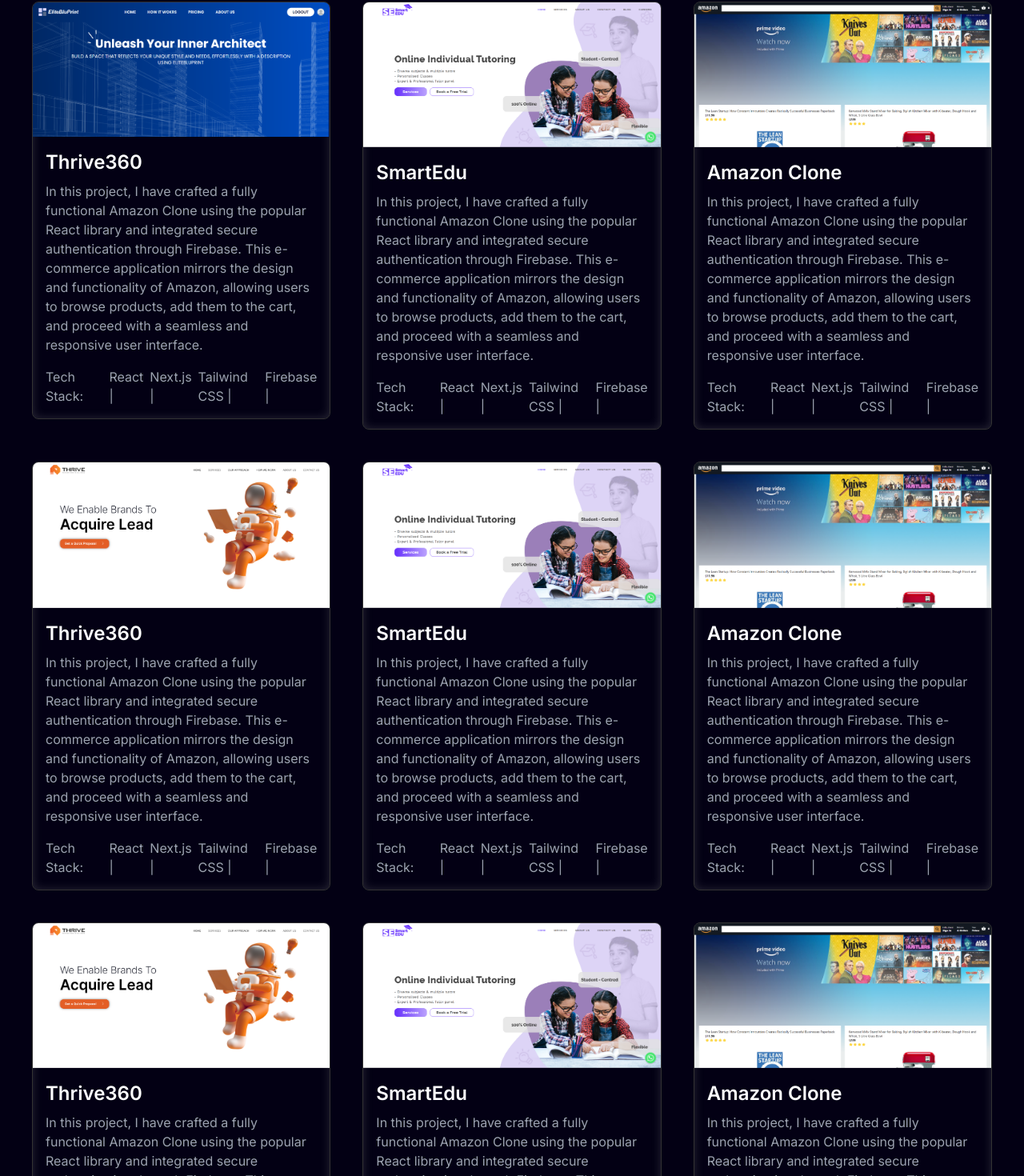
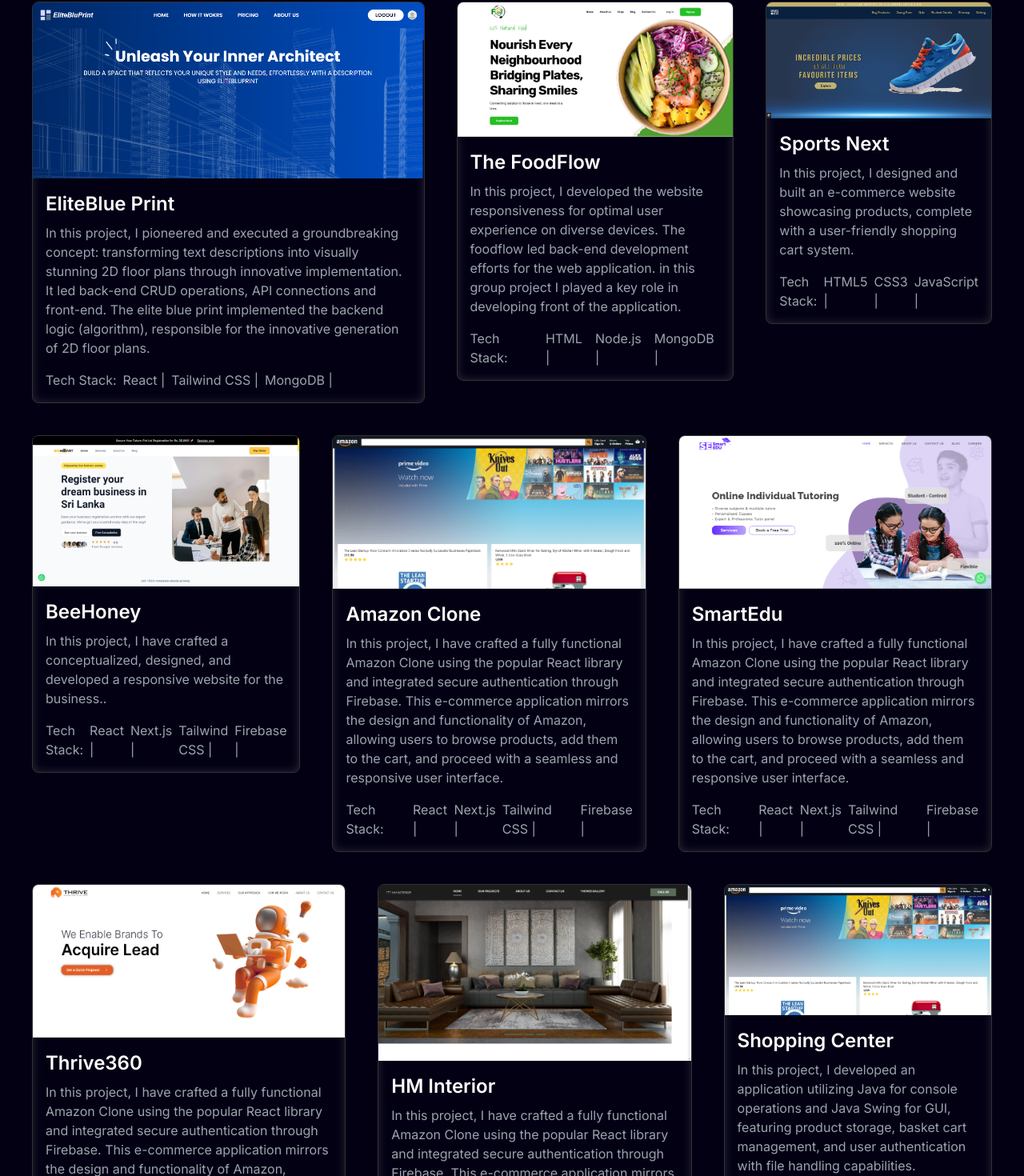
Before and after one commit to loshan20011/portfolio, a Next.js app: page / in a window 1280 px wide. Shown: the part 2536-4006 px from the top of the page at 80% size. Built offline with nearby package versions, Linux system fonts and the light colour scheme; a web font is replaced by a local one.

Commit message:
project added

```diff
--- a/components/main/MyProjects.tsx
+++ b/components/main/MyProjects.tsx
@@ -20,7 +20,47 @@
         <Link href="./projects/EliteBluPrint">
           <ProjectCard
             src="/elitebluprint.png"
-            title="Thrive360"
+            title="EliteBlue Print"
+            description="In this project, I pioneered and executed a groundbreaking concept: transforming text descriptions into visually stunning 2D floor plans through innovative implementation. It led back-end CRUD operations, API connections and front-end.
+            The elite blue print implemented the backend logic (algorithm), responsible for the innovative generation of 2D floor plans."
+            techStack={["React", "Tailwind CSS", "MongoDB"]}
+          />
+        </Link>
+        <Link href="./projects/SmartEdu">
+          <ProjectCard
+            src="/foodflow.png"
+            title="The FoodFlow"
+            description="In this project, I developed the website responsiveness for optimal user experience on diverse devices.
+            The foodflow led back-end development efforts for the web application.
+            in this group project I played a key role in developing front of the application."
+            techStack={["HTML", "Node.js", "MongoDB"]}
+          />
+        </Link>
+        <Link href="./projects/AmazonClone">
+          <ProjectCard
+            src="/sportsnext.png"
+            title="Sports Next"
+            description="In this project, I designed and built an e-commerce website showcasing products, complete with a user-friendly shopping cart system."
+            techStack={["HTML5", "CSS3", "JavaScript"]}
+          />
+        </Link>
+      </div>
+
+      <div className="h-full w-full flex flex-col md:flex-row gap-10 px-10 mb-10">
+        {/* <Link href=""> */}
+        <Link href="./projects/Thrive360">
+          <ProjectCard
+            src="/beehoney.png"
+            title="BeeHoney"
+            description="In this project, I have crafted a conceptualized, designed, and developed a responsive website for the business.."
+            techStack={["React", "Next.js", "Tailwind CSS", "Firebase"]}
+          />
+        </Link>
+
+        <Link href="./projects/AmazonClone">
+          <ProjectCard
+            src="/amazonclone.png"
+            title="Amazon Clone"
             description="In this project, I have crafted a fully functional Amazon Clone using the popular React library and integrated secure authentication through Firebase. This e-commerce application mirrors the design and functionality of Amazon, allowing users to browse products, add them to the cart, and proceed with a seamless and responsive user interface."
             techStack={["React", "Next.js", "Tailwind CSS", "Firebase"]}
           />
@@ -29,14 +69,6 @@
           <ProjectCard
             src="/smartedu.png"
             title="SmartEdu"
-            description="In this project, I have crafted a fully functional Amazon Clone using the popular React library and integrated secure authentication through Firebase. This e-commerce application mirrors the design and functionality of Amazon, allowing users to browse products, add them to the cart, and proceed with a seamless and responsive user interface."
-            techStack={["React", "Next.js", "Tailwind CSS", "Firebase"]}
-          />
-        </Link>
-        <Link href="./projects/AmazonClone">
-          <ProjectCard
-            src="/amazonclone.png"
-            title="Amazon Clone"
             description="In this project, I have crafted a fully functional Amazon Clone using the popular React library and integrated secure authentication through Firebase. This e-commerce application mirrors the design and functionality of Amazon, allowing users to browse products, add them to the cart, and proceed with a seamless and responsive user interface."
             techStack={["React", "Next.js", "Tailwind CSS", "Firebase"]}
           />
@@ -55,8 +87,8 @@
         </Link>
         <Link href="./projects/SmartEdu">
           <ProjectCard
-            src="/smartedu.png"
-            title="SmartEdu"
+            src="/hminterior.png"
+            title="HM Interior"
             description="In this project, I have crafted a fully functional Amazon Clone using the popular React library and integrated secure authentication through Firebase. This e-commerce application mirrors the design and functionality of Amazon, allowing users to browse products, add them to the cart, and proceed with a seamless and responsive user interface."
             techStack={["React", "Next.js", "Tailwind CSS", "Firebase"]}
           />
@@ -64,36 +96,8 @@
         <Link href="./projects/AmazonClone">
           <ProjectCard
             src="/amazonclone.png"
-            title="Amazon Clone"
-            description="In this project, I have crafted a fully functional Amazon Clone using the popular React library and integrated secure authentication through Firebase. This e-commerce application mirrors the design and functionality of Amazon, allowing users to browse products, add them to the cart, and proceed with a seamless and responsive user interface."
-            techStack={["React", "Next.js", "Tailwind CSS", "Firebase"]}
-          />
-        </Link>
-      </div>
-
-      <div className="h-full w-full flex flex-col md:flex-row gap-10 px-10 mb-10">
-        {/* <Link href=""> */}
-        <Link href="./projects/Thrive360">
-          <ProjectCard
-            src="/thrive360.png"
-            title="Thrive360"
-            description="In this project, I have crafted a fully functional Amazon Clone using the popular React library and integrated secure authentication through Firebase. This e-commerce application mirrors the design and functionality of Amazon, allowing users to browse products, add them to the cart, and proceed with a seamless and responsive user interface."
-            techStack={["React", "Next.js", "Tailwind CSS", "Firebase"]}
-          />
-        </Link>
-        <Link href="./projects/SmartEdu">
-          <ProjectCard
-            src="/smartedu.png"
-            title="SmartEdu"
-            description="In this project, I have crafted a fully functional Amazon Clone using the popular React library and integrated secure authentication through Firebase. This e-commerce application mirrors the design and functionality of Amazon, allowing users to browse products, add them to the cart, and proceed with a seamless and responsive user interface."
-            techStack={["React", "Next.js", "Tailwind CSS", "Firebase"]}
-          />
-        </Link>
-        <Link href="./projects/AmazonClone">
-          <ProjectCard
-            src="/amazonclone.png"
-            title="Amazon Clone"
-            description="In this project, I have crafted a fully functional Amazon Clone using the popular React library and integrated secure authentication through Firebase. This e-commerce application mirrors the design and functionality of Amazon, allowing users to browse products, add them to the cart, and proceed with a seamless and responsive user interface."
+            title="Shopping Center"
+            description="In this project, I developed an application utilizing Java for console operations and Java Swing for GUI, featuring product storage, basket cart management, and user authentication with file handling capabilities."
             techStack={["React", "Next.js", "Tailwind CSS", "Firebase"]}
           />
         </Link>
```
Also changed, not shown: public/beehoney.png (added), public/hminterior.png (added).
